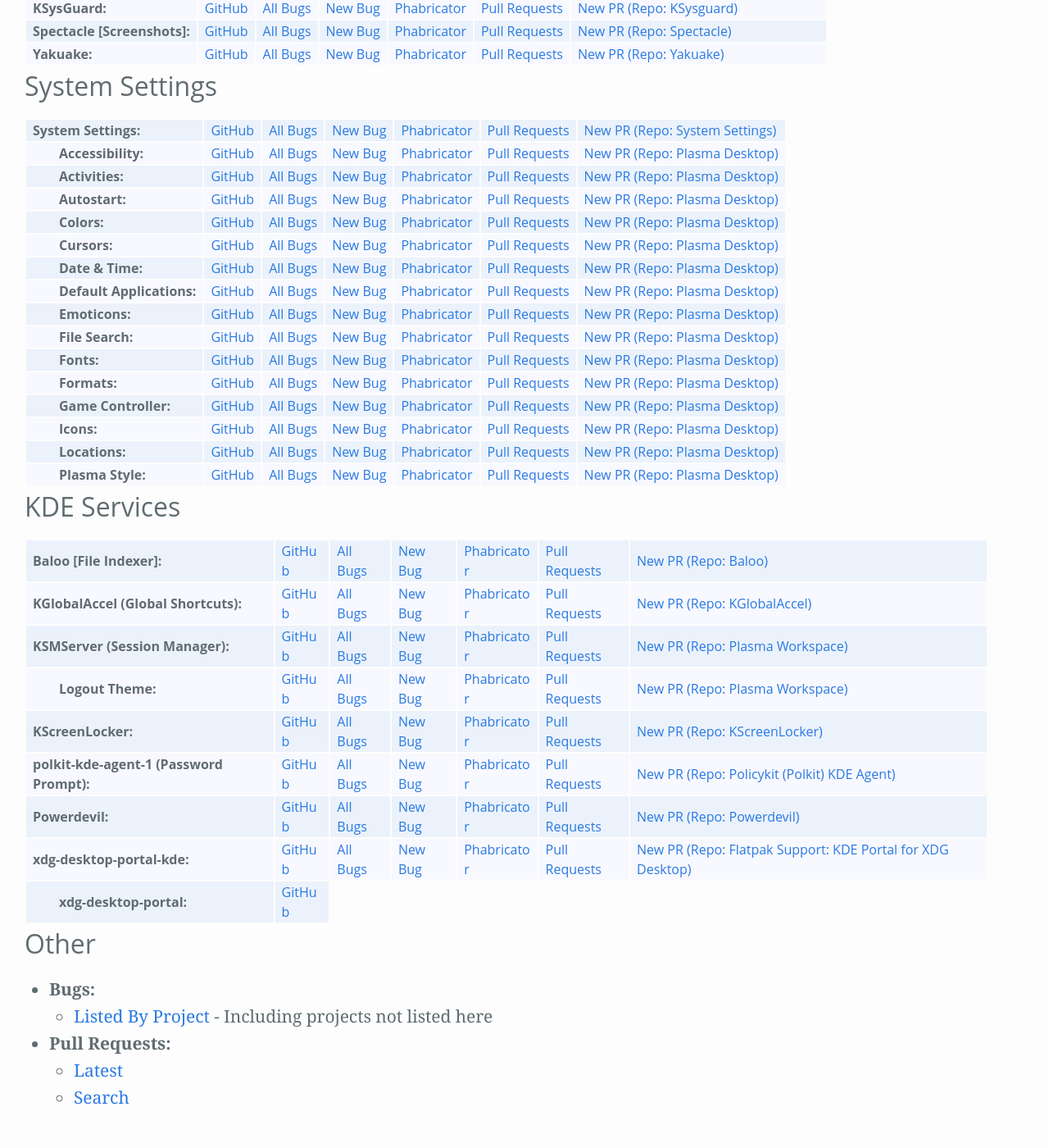
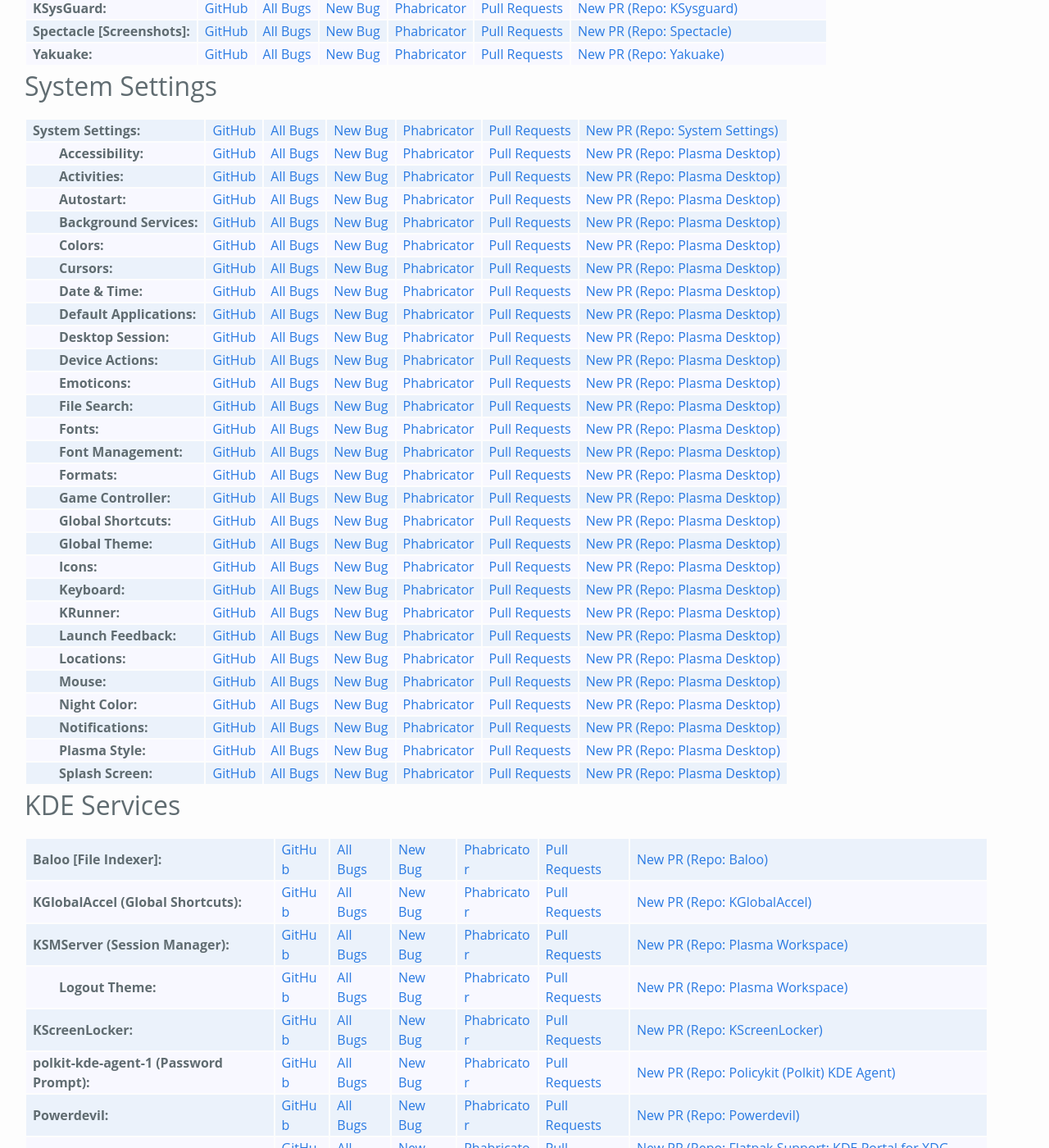
Before and after one commit to Zren/zren.github.io, a Jekyll site: the page built from kde_repos.md, in a window 1280 px wide and 1400 px high, scrolled down 5093 px. Shown: the whole window at 82% size. Built offline with Jekyll 4.4.1, drawn with Linux system fonts in a browser that asks for light colours.

Commit message:
Add links to System Settings modules (part2)

```diff
--- a/kde_repos.md
+++ b/kde_repos.md
@@ -1069,6 +1069,13 @@
 	</tr>
 	<tr class="indent">
 		{% include kdeRepoDesktop.html
+			repoName='Background Services'
+			githubLink='https://github.com/KDE/plasma-desktop/tree/master/kcms/kded'
+			product='systemsettings&component=kcm_kded'
+		%}
+	</tr>
+	<tr class="indent">
+		{% include kdeRepoDesktop.html
 			repoName='Colors'
 			githubLink='https://github.com/KDE/plasma-desktop/tree/master/kcms/colors'
 			product='systemsettings&component=kcm_colors'
@@ -1097,6 +1104,20 @@
 	</tr>
 	<tr class="indent">
 		{% include kdeRepoDesktop.html
+			repoName='Desktop Session'
+			githubLink='https://github.com/KDE/plasma-desktop/tree/master/kcms/ksmserver'
+			product='systemsettings&component=kcm_ksmserver'
+		%}
+	</tr>
+	<tr class="indent">
+		{% include kdeRepoDesktop.html
+			repoName='Device Actions'
+			githubLink='https://github.com/KDE/plasma-desktop/tree/master/kcms/solid_actions'
+			product='systemsettings&component=kcm_solid-actions'
+		%}
+	</tr>
+	<tr class="indent">
+		{% include kdeRepoDesktop.html
 			repoName='Emoticons'
 			githubLink='https://github.com/KDE/plasma-desktop/tree/master/kcms/emoticons'
 			product='systemsettings&component=kcm_emoticons'
@@ -1118,6 +1139,13 @@
 	</tr>
 	<tr class="indent">
 		{% include kdeRepoDesktop.html
+			repoName='Font Management'
+			githubLink='https://github.com/KDE/plasma-desktop/tree/master/kcms/kfontinst/kcmfontinst'
+			product='systemsettings&component=kcm_fontinst'
+		%}
+	</tr>
+	<tr class="indent">
+		{% include kdeRepoDesktop.html
 			repoName='Formats'
 			githubLink='https://github.com/KDE/plasma-desktop/tree/master/kcms/formats'
 			product='systemsettings&component=kcm_formats'
@@ -1132,9 +1160,44 @@
 	</tr>
 	<tr class="indent">
 		{% include kdeRepoDesktop.html
+			repoName='Global Shortcuts'
+			githubLink='https://github.com/KDE/plasma-desktop/tree/master/kcms/keys'
+			product='systemsettings&component=kcm_keys'
+		%}
+	</tr>
+	<tr class="indent">
+		{% include kdeRepoDesktop.html
+			repoName='Global Theme'
+			githubLink='https://github.com/KDE/plasma-desktop/tree/master/kcms/lookandfeel'
+			product='systemsettings&component=kcm_lookandfeel'
+		%}
+	</tr>
+	<tr class="indent">
+		{% include kdeRepoDesktop.html
 			repoName='Icons'
 			githubLink='https://github.com/KDE/plasma-desktop/tree/master/kcms/icons'
 			product='systemsettings&component=kcm_icons'
+		%}
+	</tr>
+	<tr class="indent">
+		{% include kdeRepoDesktop.html
+			repoName='Keyboard'
+			githubLink='https://github.com/KDE/plasma-desktop/tree/master/kcms/keyboard'
+			product='systemsettings&component=kcm_keyboard'
+		%}
+	</tr>
+	<tr class="indent">
+		{% include kdeRepoDesktop.html
+			repoName='KRunner'
+			githubLink='https://github.com/KDE/plasma-desktop/tree/master/kcms/runners'
+			product='krunner'
+		%}
+	</tr>
+	<tr class="indent">
+		{% include kdeRepoDesktop.html
+			repoName='Launch Feedback'
+			githubLink='https://github.com/KDE/plasma-desktop/tree/master/kcms/launch'
+			product='systemsettings&component=kcm_launch'
 		%}
 	</tr>
 	<tr class="indent">
@@ -1146,9 +1209,37 @@
 	</tr>
 	<tr class="indent">
 		{% include kdeRepoDesktop.html
+			repoName='Mouse'
+			githubLink='https://github.com/KDE/plasma-desktop/tree/master/kcms/mouse'
+			product='systemsettings&component=kcm_mouse'
+		%}
+	</tr>
+	<tr class="indent">
+		{% include kdeRepoDesktop.html
+			repoName='Night Color'
+			githubLink='https://github.com/KDE/plasma-desktop/tree/master/kcms/nightcolor'
+			product='systemsettings&component=kcm_nightcolor'
+		%}
+	</tr>
+	<tr class="indent">
+		{% include kdeRepoDesktop.html
+			repoName='Notifications'
+			githubLink='https://github.com/KDE/plasma-desktop/tree/master/kcms/notifications'
+			product='systemsettings&component=kcm_notify'
+		%}
+	</tr>
+	<tr class="indent">
+		{% include kdeRepoDesktop.html
 			repoName='Plasma Style'
 			githubLink='https://github.com/KDE/plasma-desktop/tree/master/kcms/desktoptheme'
 			product='systemsettings&component=kcm_desktoptheme'
+		%}
+	</tr>
+	<tr class="indent">
+		{% include kdeRepoDesktop.html
+			repoName='Splash Screen'
+			githubLink='https://github.com/KDE/plasma-desktop/tree/master/kcms/ksplash'
+			product='systemsettings&component=kcm_splashscreen'
 		%}
 	</tr>
 </table>
```
